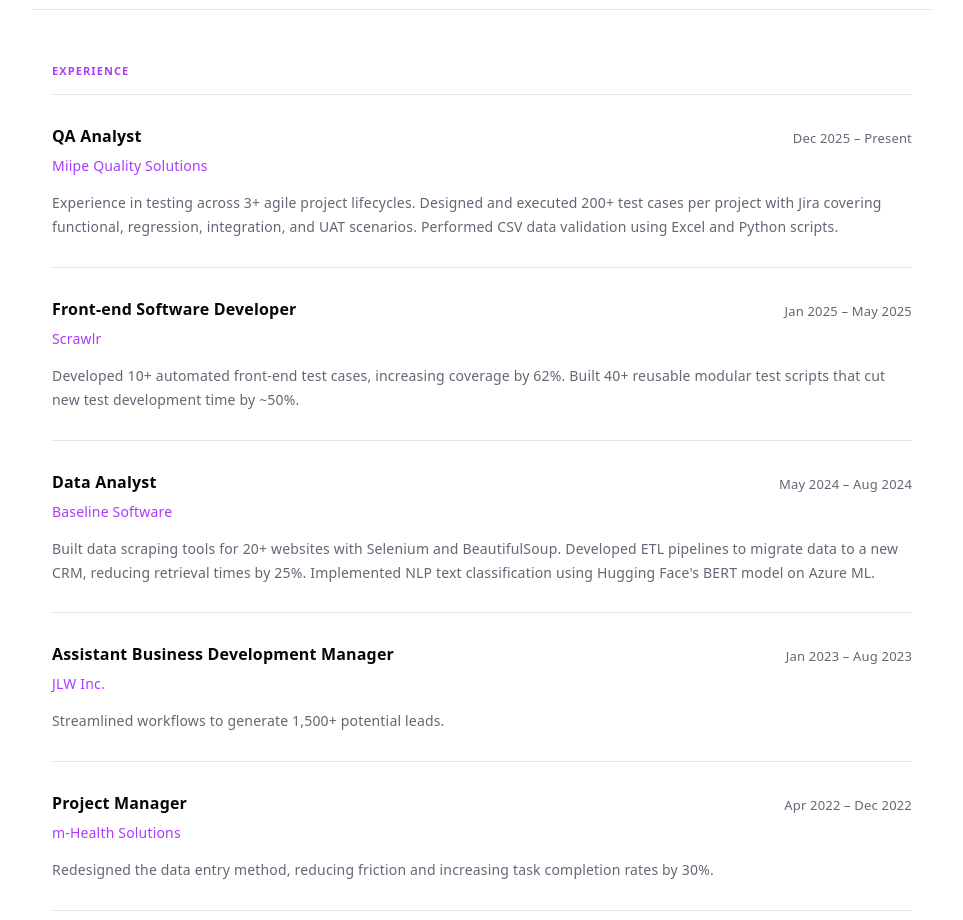
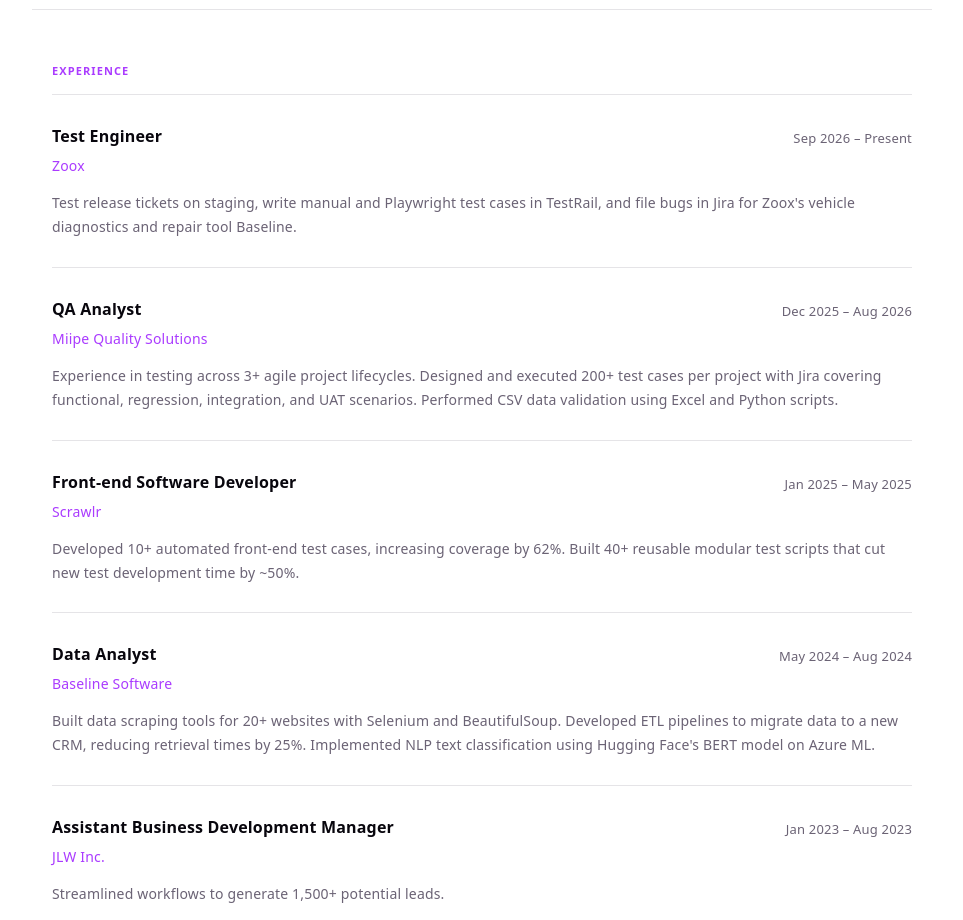
Before and after one commit to puiheiyan/phyan, a React (Vite) app: page / in a window 1280 px wide. Shown: the part 2060-2980 px from the top of the page, without its empty margins (158-1121 px from the left). Built offline with nearby package versions, Linux system fonts and the light colour scheme.

Commit message:
Modify experience entries in experience.js
Updated the experience details for the Test Engineer role and adjusted the period for the QA Analyst role.

```diff
--- a/src/data/experience.js
+++ b/src/data/experience.js
@@ -10,9 +10,16 @@
 
 export const EXPERIENCE = [
   {
+    role: 'Test Engineer',
+    company: 'Zoox',
+    period: 'Sep 2026 – Present',
+    description:
+      'Test release tickets on staging, write manual and Playwright test cases in TestRail, and file bugs in Jira for Zoox\'s vehicle diagnostics and repair tool Baseline.',
+  },
+  {
     role: 'QA Analyst',
     company: 'Miipe Quality Solutions',
-    period: 'Dec 2025 – Present',
+    period: 'Dec 2025 – Aug 2026',
     description:
       'Experience in testing across 3+ agile project lifecycles. Designed and executed 200+ test cases per project with Jira covering functional, regression, integration, and UAT scenarios. Performed CSV data validation using Excel and Python scripts.',
   },
```
